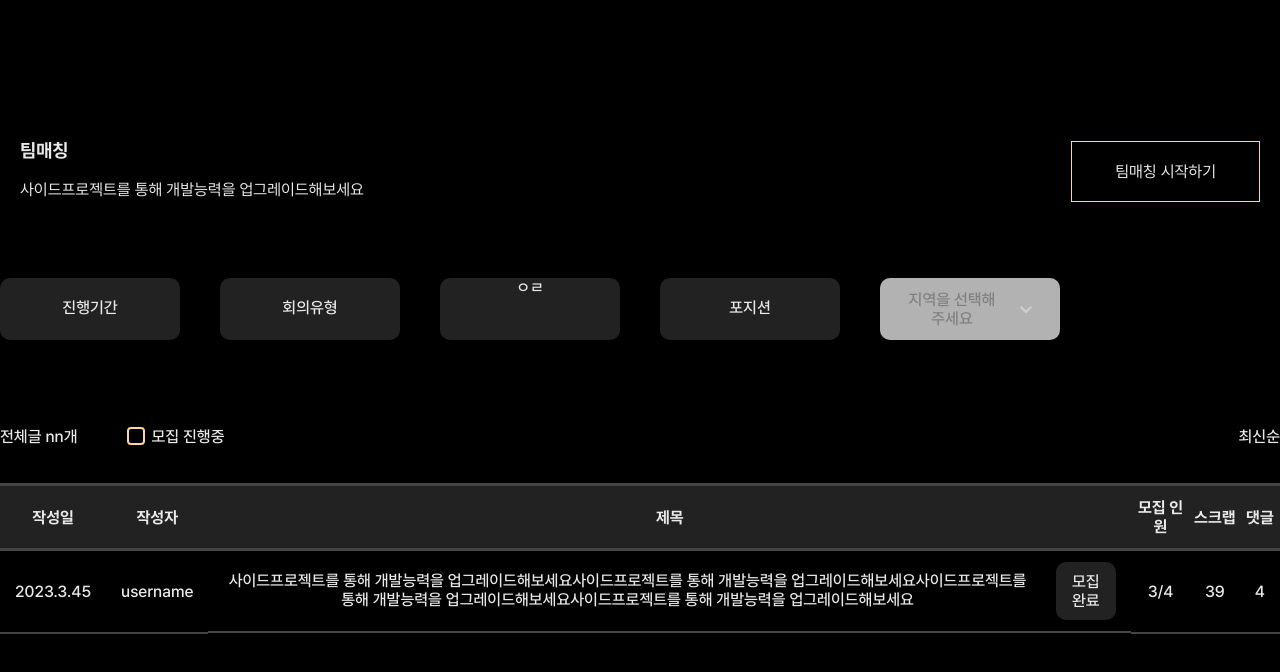
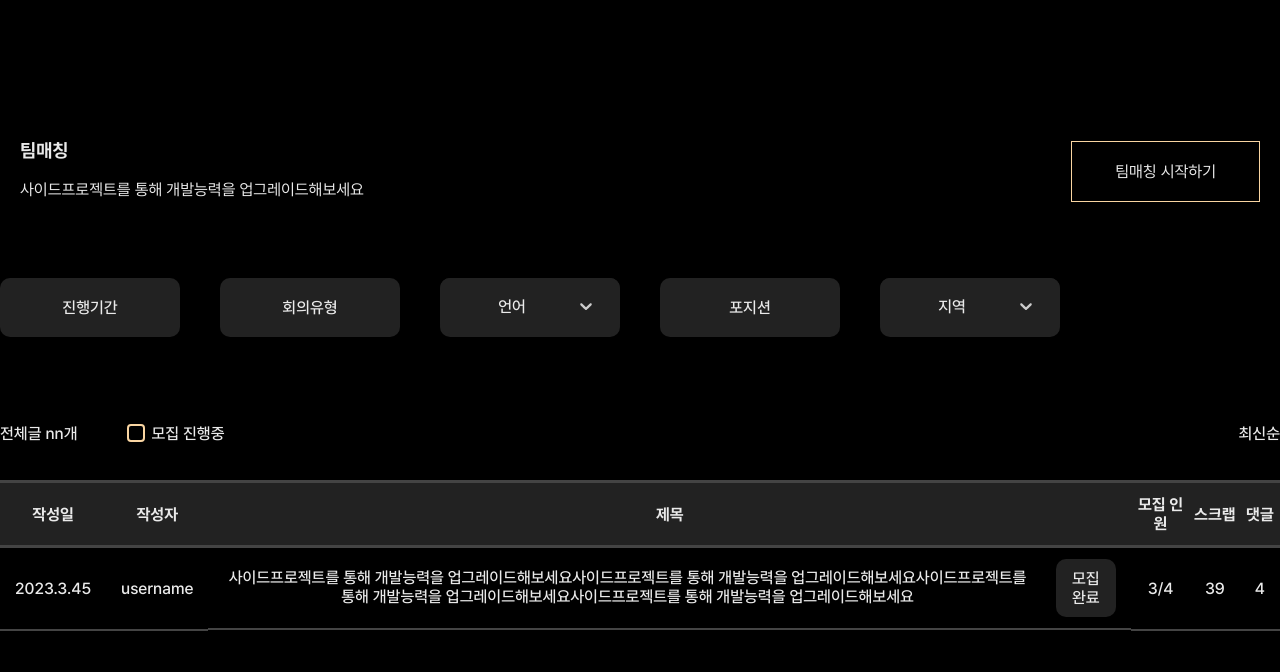
Before and after one commit to gnfnfnr/LetsGitIt, a React (Create React App) app in the folder src/main/resources/frontend/: page /matching in a window 1280 px wide. Shown: the top 672 px of the page. Built offline with nearby package versions, Linux system fonts and the light colour scheme.

Commit message:
feat: custom a select frame

```diff
--- /dev/null
+++ b/src/main/resources/frontend/src/components/CustomSelect.tsx
@@ -0,0 +1,82 @@
+import React, { Dispatch, SetStateAction } from "react";
+import styled from "styled-components";
+import Select from "react-select";
+
+const RegionSelect = styled(Select)`
+  & .select__control {
+    padding: 10px 16px;
+    border: none;
+    border-radius: 10px;
+  }
+
+  & .select__indicator-separator {
+    display: none;
+  }
+
+  & .select__menu {
+    max-width: 240px;
+    width: 100%;
+    z-index: 10;
+  }
+
+  & .select__option {
+    border-radius: 5px;
+  }
+`;
+
+interface CustomSelectInfo {
+  options: any;
+  placeholder: string;
+  value: string;
+  onChange: any;
+  color?: CustomSelectColor;
+  onFocus: () => void;
+  isMulti: boolean;
+}
+
+interface CustomSelectColor {
+  background?: string; // 배경색
+  placeholder?: string; // placeholder
+  selected?: string; // 입력한 후 값
+  hover?: string; // hover
+  options?: string; // 선택한 option
+  active?: string; //active; 클릭하는 도중
+}
+
+export default function CustomSelect({
+  options,
+  placeholder,
+  value,
+  onChange,
+  color,
+  onFocus,
+  isMulti,
+}: CustomSelectInfo) {
+  return (
+    <RegionSelect
+      theme={(theme: any) => ({
+        ...theme,
+        borderRadius: 10,
+        colors: {
+          ...theme.colors,
+          neutral0: color?.background, // 배경색
+          neutral80: color?.selected, // 입력한 후 값
+          neutral50: color?.placeholder, // placeholder
+          primary25: color?.hover, // hover
+          primary: color?.options, // 선택한 option
+          primary50: color?.active, //active; 클릭하는 도중
+        },
+      })}
+      isMulti={isMulti}
+      className="basic-single"
+      classNamePrefix="select"
+      isClearable={true}
+      name="color"
+      options={options}
+      placeholder={placeholder}
+      defaultValue={value ? value : null}
+      onChange={onChange}
+      onFocus={onFocus}
+    />
+  );
+}
--- a/src/main/resources/frontend/src/pages/match/Matching.tsx
+++ b/src/main/resources/frontend/src/pages/match/Matching.tsx
@@ -1,9 +1,10 @@
-import React, { useState, useRef, Dispatch, SetStateAction } from "react";
+import React, { useState, useEffect, Dispatch, SetStateAction } from "react";
 import CheckButton from "../../components/CheckButton";
 import styled from "styled-components";
-import SelectLanguage from "../profile/SelectLanguage";
-import SelectRegion from "../profile/SelectRegion";
+import regionData from "../../resource/regionData.json";
+import languageData from "../../resource/languageData.json";
 import DetailSort from "./DetailSort";
+import CustomSelect from "../../components/CustomSelect";
 
 const MatchingHeader = styled.header`
   max-width: var(--width-max);
@@ -179,8 +180,19 @@ const SortItem = styled.div`
 
 export default function Matching() {
   const [region, setRegion] = useState("");
+  const [language, setLanguages] = useState("");
   const [search, setSearch] = useState<string[]>([]);
   console.log(search);
+  // useEffect(() => {
+  //   if (region) {
+  //     setSearch([...search, region]);
+  //   }
+  //   if (language) {
+  //     setSearch([...search, language]);
+  //   }
+  // }, [region, language]);
+  console.log(region, language);
+
   const sort = [
     {
       name: "진행기간",
@@ -207,7 +219,22 @@ export default function Matching() {
       id: "type",
     },
     {
-      Component: <div>ㅇㄹ</div>,
+      Component: (
+        <CustomSelect
+          isMulti
+          onFocus={() => setShowSeleect(showSelect.map(() => false))}
+          color={{
+            background: "var(--color-sub-3)",
+            options: "var(--color-sub-2)",
+          }}
+          options={languageData}
+          value={language}
+          onChange={(op: any) => {
+            setLanguages(op);
+          }}
+          placeholder="언어"
+        />
+      ),
       id: "language",
     },
     {
@@ -224,10 +251,19 @@ export default function Matching() {
     },
     {
       Component: (
-        <SelectRegion
-          region={region}
-          setRegion={setRegion}
-          placeholder="언어"
+        <CustomSelect
+          isMulti
+          onFocus={() => setShowSeleect(showSelect.map(() => false))}
+          color={{
+            background: "var(--color-sub-3)",
+            options: "var(--color-sub-2)",
+          }}
+          options={regionData}
+          value={region}
+          onChange={(op: any) => {
+            setRegion(op);
+          }}
+          placeholder="지역"
         />
       ),
       id: "region",
@@ -236,6 +272,7 @@ export default function Matching() {
   const [showSelect, setShowSeleect] = useState(
     Array.from({ length: sort.length }, () => false)
   );
+  console.log(showSelect);
   const [checked, setChecked] = useState<number[]>([]);
   return (
     <>
--- a/src/main/resources/frontend/src/pages/profile/EditProfile.tsx
+++ b/src/main/resources/frontend/src/pages/profile/EditProfile.tsx
@@ -342,7 +342,11 @@ export default function EditProfile() {
           </InputItem>
           <InputItem>
             <label htmlFor="region">지역</label>
-            <SelectRegion region={region} setRegion={setRegion} />
+            <SelectRegion
+              region={region}
+              setRegion={setRegion}
+              placeholder="지역을 선택해주세요"
+            />
           </InputItem>
           <InputItem>
             <label htmlFor="education">교육</label>
--- a/src/main/resources/frontend/src/pages/profile/SelectRegion.tsx
+++ b/src/main/resources/frontend/src/pages/profile/SelectRegion.tsx
@@ -29,18 +29,20 @@ const RegionSelect = styled(Select)`
   & .select__option {
     border-radius: 5px;
   }
-  & .select__menu::-webkit-scrollbar {
-    display: none;
-  }
 `;
 
 interface RegionInfo {
   region: string;
   setRegion: Dispatch<SetStateAction<string>>;
+  placeholder: string;
 }
 
 // const [region, setRegion] = useState("");
-export default function SelectRegion({ region, setRegion }: RegionInfo) {
+export default function SelectRegion({
+  region,
+  setRegion,
+  placeholder,
+}: RegionInfo) {
   return (
     <RegionSelect
       theme={(theme: any) => ({
@@ -59,7 +61,7 @@ export default function SelectRegion({ region, setRegion }: RegionInfo) {
       isClearable={true}
       name="color"
       options={regionData}
-      placeholder="지역을 선택해주세요"
+      placeholder={placeholder}
       defaultValue={region ? region : null}
       onChange={(op: any) => setRegion(op)}
     />
--- a/src/main/resources/frontend/src/styles/global-style.ts
+++ b/src/main/resources/frontend/src/styles/global-style.ts
@@ -5,8 +5,8 @@ import "./fonts/pretendard.css";
 export const GlobalStyle = createGlobalStyle`
     :root{
         --color-sub-1:#EAEAEA;
-        --color-sub-2: #222222;
-        --color-sub-3: #B2B2B2;
+        --color-sub-2: #B2B2B2;
+        --color-sub-3: #222222;
         --color-main-4: #F9D5A2;
         --width-max: 1280px;
     }
```
